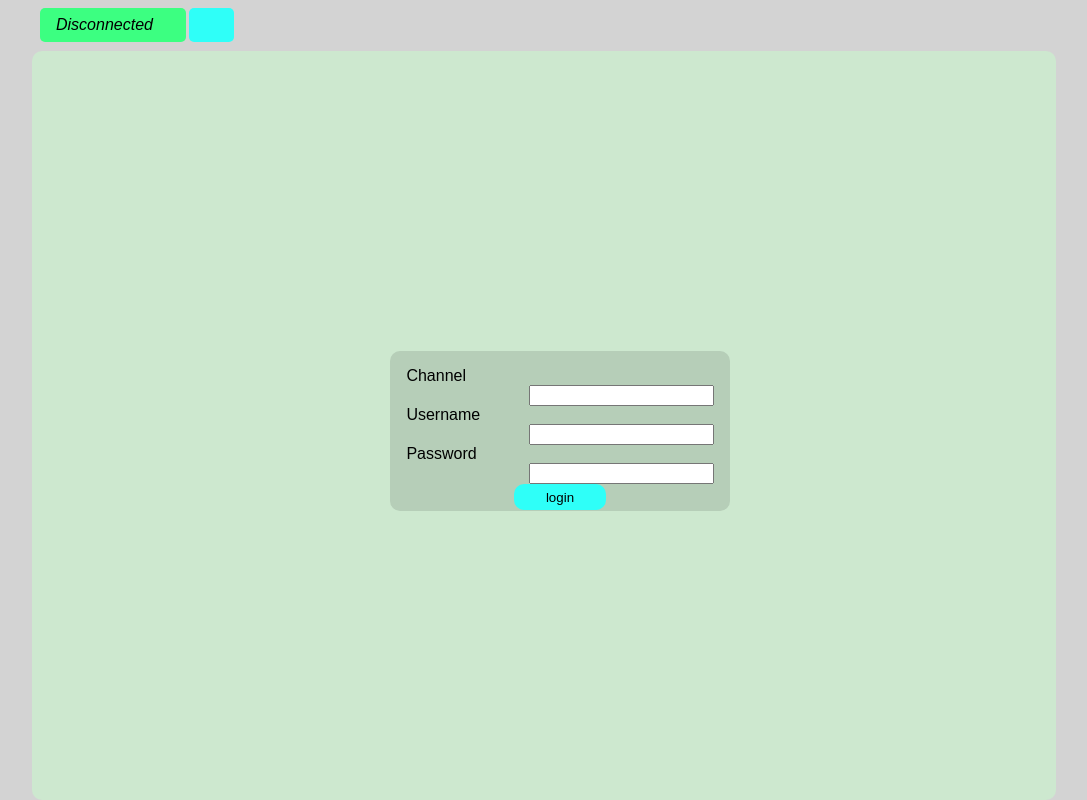
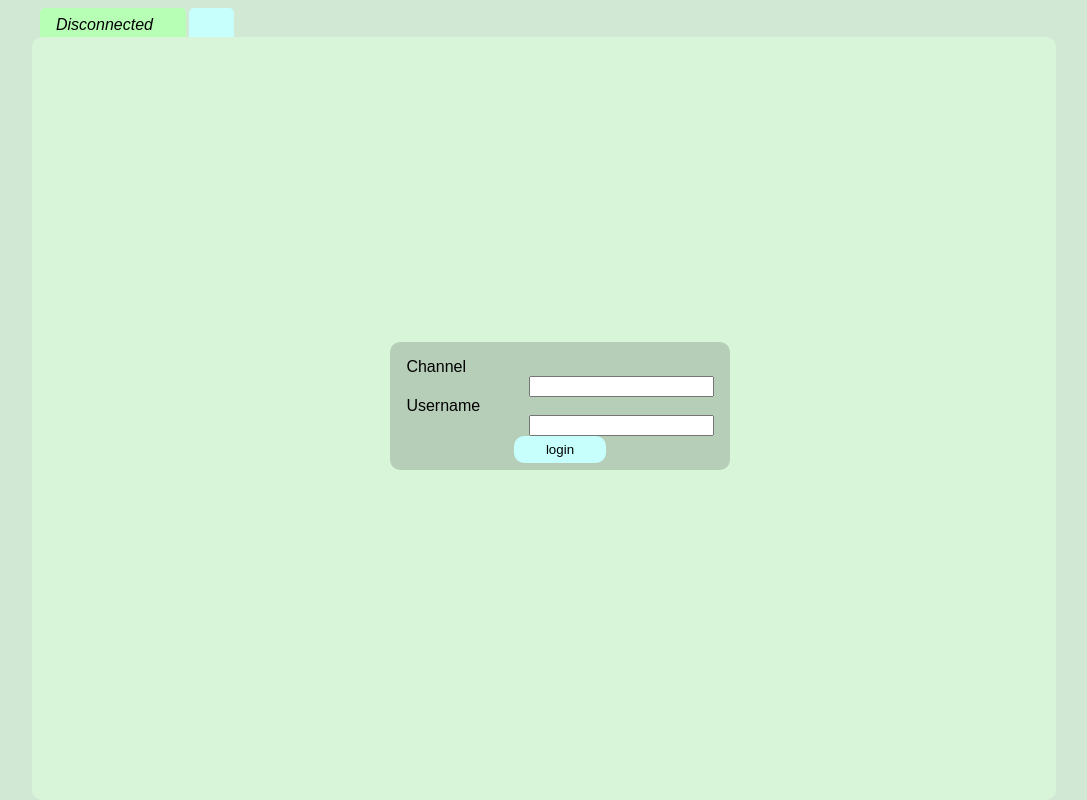
Before and after one commit to christianladron/ircweb, a React (Create React App) app: page / in a window 1280 px wide. Shown: the whole page, without its empty margins (96-1183 px from the left). Built offline with nearby package versions, Linux system fonts and the light colour scheme; a web font is replaced by a local one.

Commit message:
Cambios en estilo

```diff
--- a/src/App.css
+++ b/src/App.css
@@ -24,20 +24,23 @@ word-wrap: break-word;
 	float:right;
 }
 .message-sent{
-background-color:#D8F5DA;
+	background-color: #CDE8CF;
 }
 .message-received{
-background-color:#B6CEB8;
+background-color:#C3E8C8;
+}
+.message-admin{
+	background-color:#C6FFFB;
 }
 .tab{
 	float:left;
-	background-color:#67E8BC;
+	background-color:#B6CEB8;
 	padding: 0.5em 1em;
 	border-radius:5px;
 	margin-right:0.2em;
 }
 .tab.selected-tab{
-	background-color:#3CFF81;
+	background-color:#B6FFB5;
 }
 .tab>i{
 	position:relative;
@@ -59,7 +62,7 @@ background-color:#B6CEB8;
 }
 #addTab{
 	float:left;
-	background-color:#2FFFF8;
+	background-color:#C6FFFB;
 	padding: 0.5em 1em;
 	border-radius:5px;
 	margin-right:0.2em;
@@ -81,10 +84,10 @@ background-color:#B6CEB8;
 	padding:20px;
 }
 .chat{
-	top:3.2em;
+	top:2.3em;
 	bottom:0px;
 	width:1024px;
-	background-color: #CDE8CF;
+	background-color:#D8F5DA;
 	border-radius:10px;
 	position:absolute;
 }
@@ -99,17 +102,17 @@ background-color:#B6CEB8;
 }
 .send-message>p{
 	position:relative;
-	top:30%;
+	top:20%;
 	left:30%;
 }
 .send-message{
 	position:absolute;
-	top:20px;
-	bottom:20px;
+	top:60px;
+	bottom:60px;
 	right:20px;
 	width:100px;
 	border-radius:10px;
-	background-color:#2FFFF8;
+	background-color:#C6FFFB;
 }
 .send-message:hover{
 	cursor:pointer;
@@ -120,7 +123,7 @@ background-color:#B6CEB8;
 	border-radius:10px;
 	height:2em;
 	width:30%;
-	background-color:#2FFFF8;
+	background-color:#C6FFFB;
 	border:none;
 	outline:none;
 }
@@ -138,12 +141,14 @@ label{
 	float:left;
 }
 textarea{
+	padding:1em;
 	position:absolute;
 	top:20px;
 	bottom:20px;
 	left:20px;
-	width:calc(100% - 160px);
+	width:calc(100% - 180px);
 	border-radius:10px;
+	height: calc(100% - 65px);
 }
 textarea:focus{
 	outline:none;
@@ -154,5 +159,5 @@ textarea:focus{
 	margin:auto;
 }
 body{
-background-color:lightgray;
+background-color:#D0E8D4;
 }
--- a/src/Chat.js
+++ b/src/Chat.js
@@ -4,7 +4,7 @@ import Message from './Message.js';
 class Chat extends Component {
 	constructor(props){
 		super(props);
-		this.state = {newMessage:"",user:"",pwd:"",channel:""};
+		this.state = {newMessage:"",user:"",pwd:"k",channel:""};
 	this.createMessage = this.createMessage.bind(this);
 	this.write = this.write.bind(this);
 	this.pushMessage = this.pushMessage.bind(this);
@@ -46,7 +46,7 @@ class Chat extends Component {
 			return <form onKeyPress={(e)=>{if(e.charCode === 13) this.login()}} className="chat-login" style={{"display":(this.props.selectedTab===this.props.chat)?"block":"none"}}>
 				<div><label htmlFor="channel">Channel</label><input value={this.state.channel} onChange={(e)=>{this.setState({channel:e.target.value})}} id="channel" type="text"/></div>
 				<div><label htmlFor="user">Username</label><input value={this.state.user} onChange={(e)=>{this.setState({user:e.target.value})}} id="user" type="text"/></div>
-				<div><label htmlFor="pwd">Password</label><input value={this.state.pwd} onChange={(e)=>{this.setState({pwd:e.target.value})}} id="pwd" type="password"/></div>
+				{/*<div><label htmlFor="pwd">Password</label><input value={this.state.pwd} onChange={(e)=>{this.setState({pwd:e.target.value})}} id="pwd" type="password"/></div>*/}
 				<div><input type="button" onClick={this.login} value="login" id="login" /></div>
 				</form>
 		}
--- a/src/Message.js
+++ b/src/Message.js
@@ -5,8 +5,10 @@ class Message extends Component {
 	render() {
 
 		let sent = this.props.messageUser === this.props.connectionUser;
+		let isAdmin = this.props.messageUser === "admin";
+		let messageClass = "message " + (isAdmin ? "message-admin" : (sent?"message-sent":"message-received"));
 		let message = this.props.message;
-		return ( <div className={"message" + (sent?" message-sent":" message-received")} >
+		return ( <div className={messageClass} >
 				<div><p>{message}</p></div>
 				<div><span>{this.props.messageUser}</span><span> {this.props.time.toLocaleString()}</span></div>
 			</div>)
```
